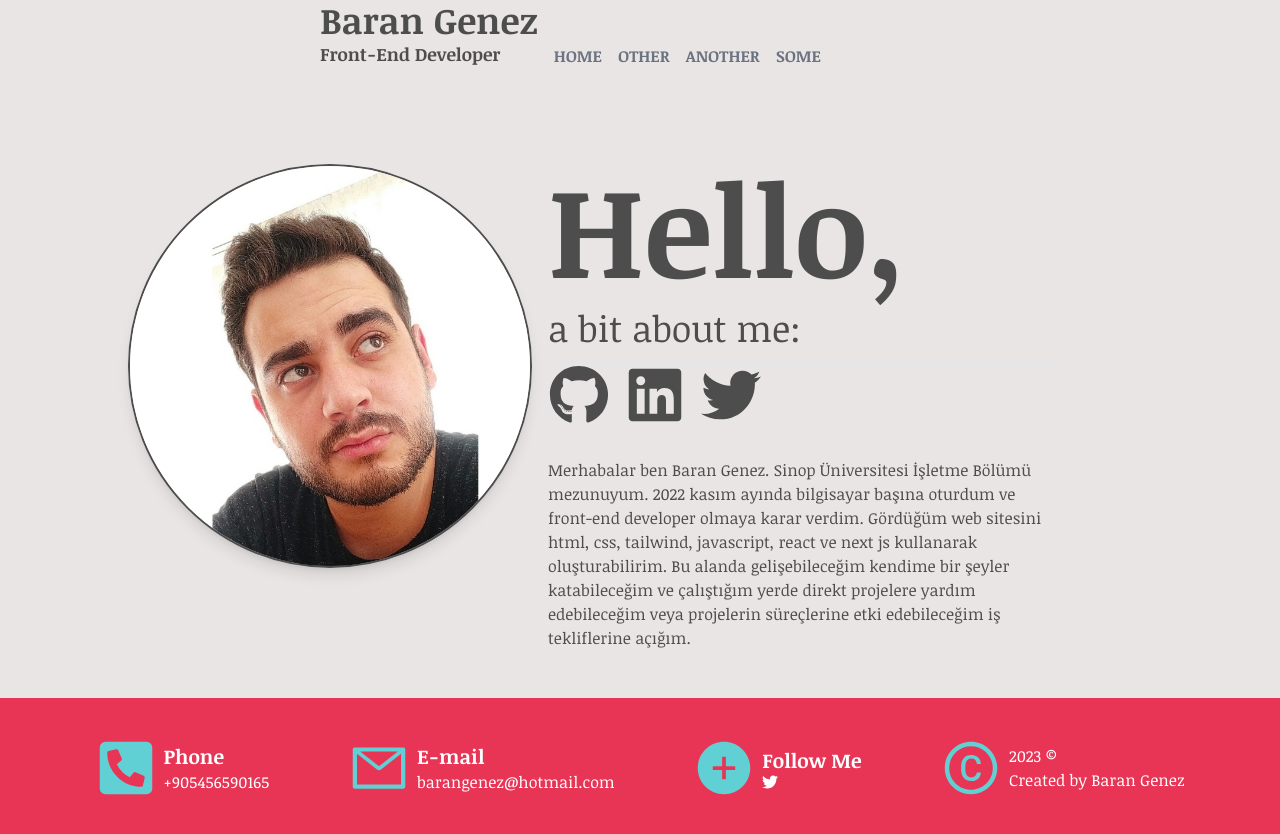
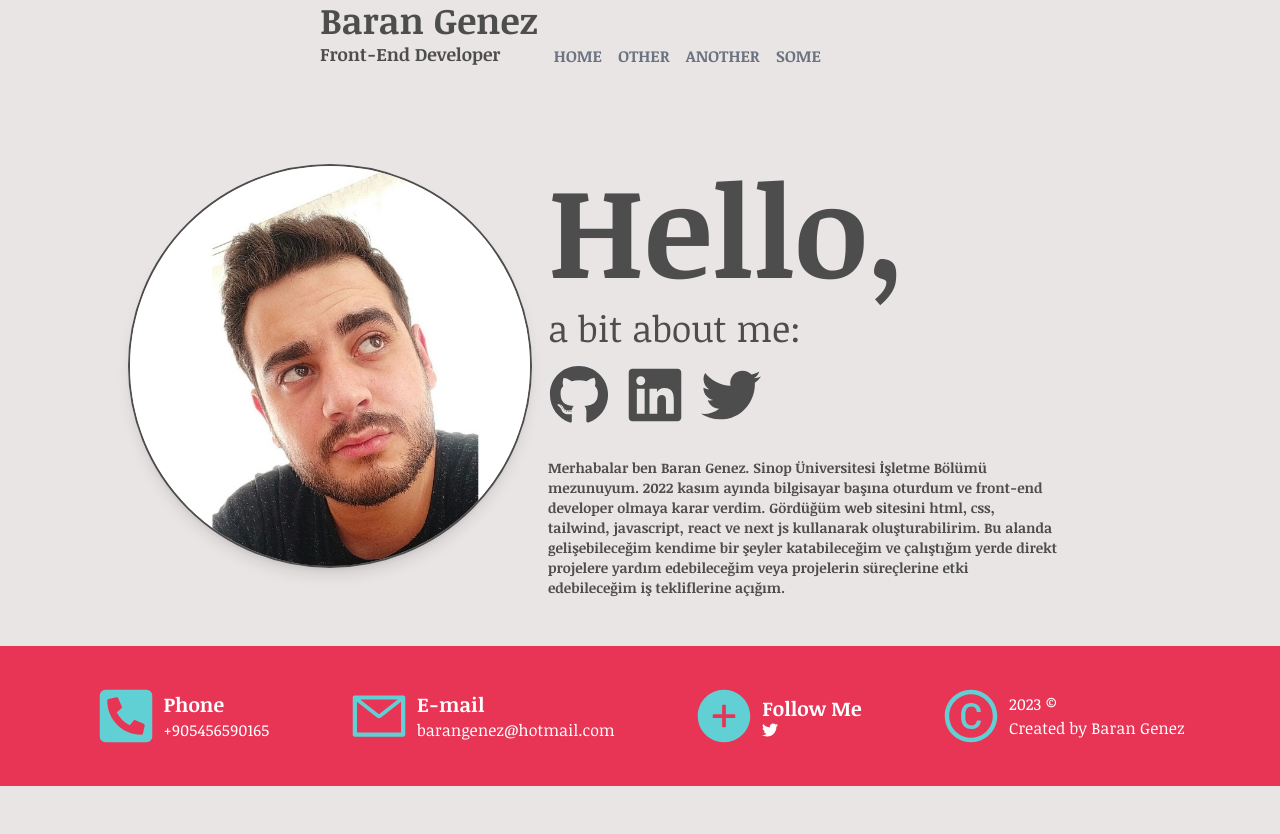
Before and after one commit to Clophy/portfolio, a Next.js app: page / in a window 1280 px wide. Shown: the top 834 px of the page. After the commit the page ends 800 px from the top, so only its background shows below. Built offline with nearby package versions, Linux system fonts and the light colour scheme.

Commit message:
Update home.module.css

```diff
--- a/components/home/home.module.css
+++ b/components/home/home.module.css
@@ -46,6 +46,8 @@ p-8
 .paragraph{
     @apply
     mt-8
+    text-sm
+    font-bold
 }
 
 .links{
```
